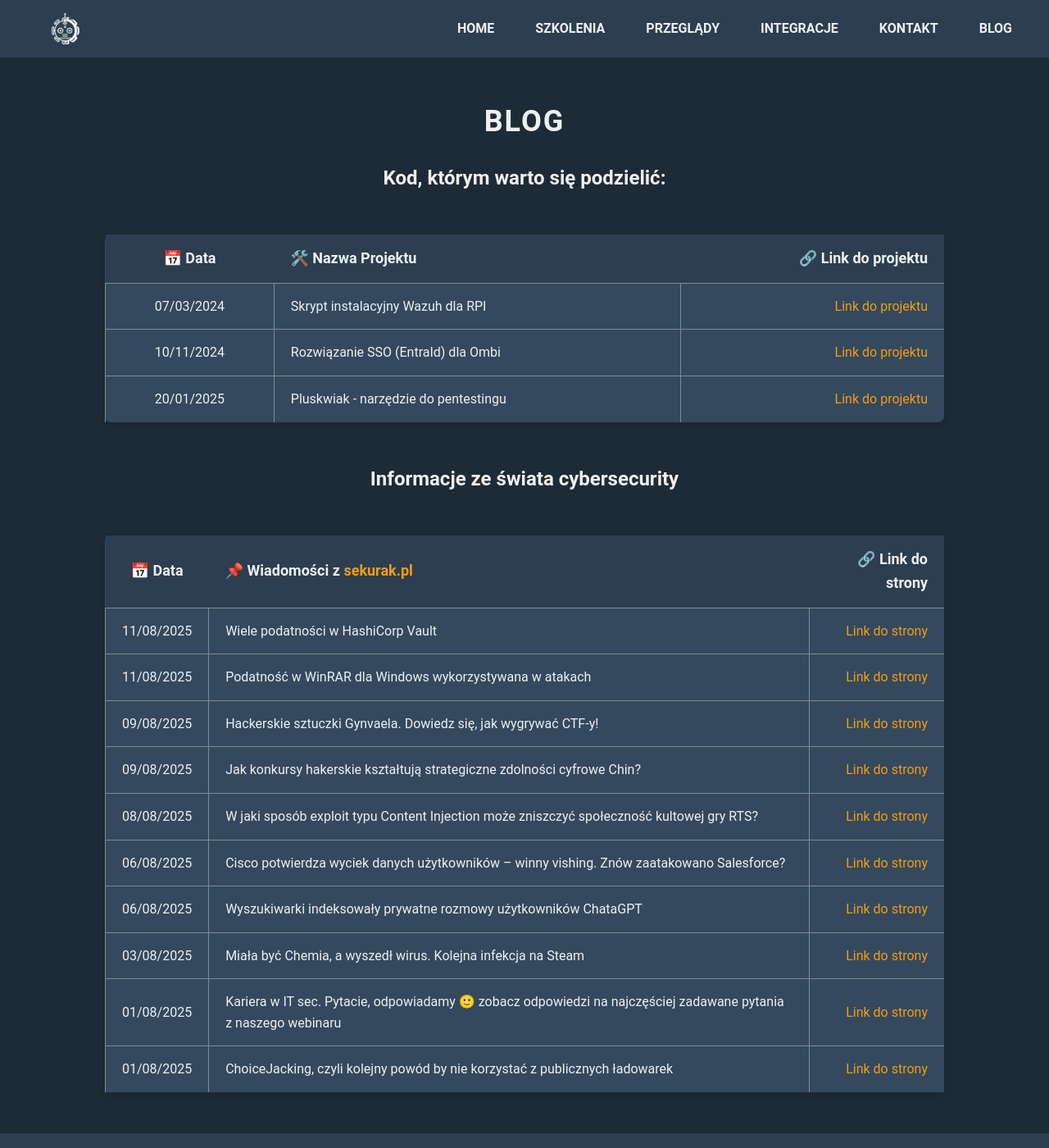
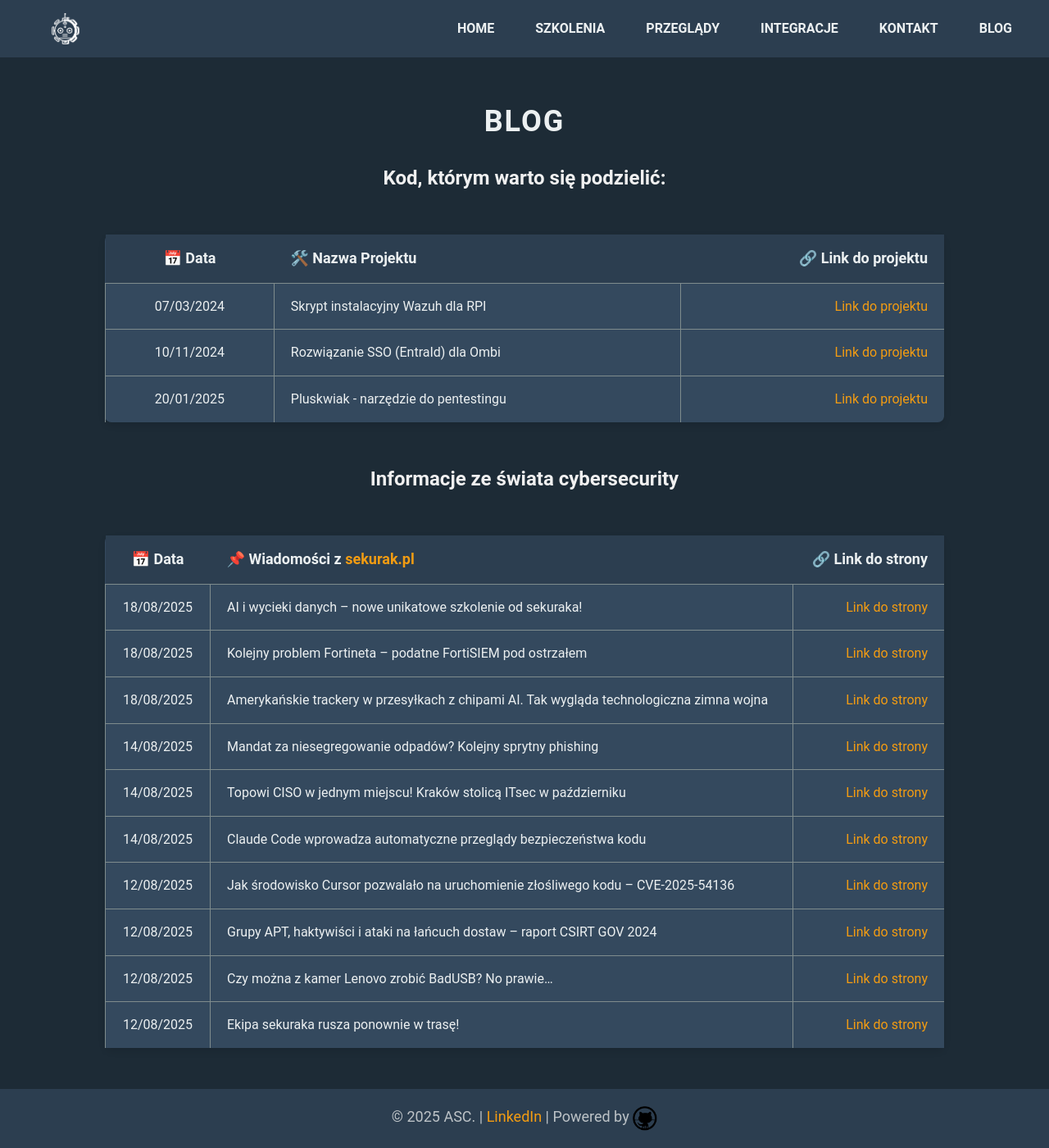
Before and after one commit to dadmins1984/Web, a Jekyll site: the page built from projects.md, in a window 1280 px wide and 1400 px high. Shown: the whole window at 82% size. Built offline with Jekyll 4.4.1, drawn with Linux system fonts in a browser that asks for light colours.

Commit message:
Blog update: 2025-18-08

```diff
--- a/projects.md
+++ b/projects.md
@@ -16,13 +16,13 @@ title: "Projects"
 
 | 📅 Data | 📌 Wiadomości z [sekurak.pl](https://sekurak.pl/) | 🔗 Link do strony |
 |:---------:|:------------------|-------------------:|
-| 11/08/2025 | Wiele podatności w HashiCorp Vault | [Link do strony](https://sekurak.pl/wiele-podatnosci-w-hashicorp-vault/) |
-| 11/08/2025 | Podatność w WinRAR dla Windows wykorzystywana w atakach | [Link do strony](https://sekurak.pl/podatnosc-w-winrar-dla-windows-wykorzystywana-w-atakach/) |
-| 09/08/2025 | Hackerskie sztuczki Gynvaela. Dowiedz się, jak wygrywać CTF-y! | [Link do strony](https://sekurak.pl/hackerskie-sztuczki-gynvaela-dowiedz-sie-jak-wygrywac-ctf-y/) |
-| 09/08/2025 | Jak konkursy hakerskie kształtują strategiczne zdolności cyfrowe Chin? | [Link do strony](https://sekurak.pl/jak-konkursy-hakerskie-ksztaltuja-strategiczne-zdolnosci-cyfrowe-chin/) |
-| 08/08/2025 | W jaki sposób exploit typu Content Injection może zniszczyć społeczność kultowej gry RTS? | [Link do strony](https://sekurak.pl/w-jaki-sposob-exploit-typu-content-injection-moze-zniszczyc-spolecznosc-kultowej-gry-rts/) |
-| 06/08/2025 | Cisco potwierdza wyciek danych użytkowników – winny vishing. Znów zaatakowano Salesforce? | [Link do strony](https://sekurak.pl/cisco-potwierdza-wyciek-uzytkownikow-winny-vishing-znow-zaatakowano-salesforce/) |
-| 06/08/2025 | Wyszukiwarki indeksowały prywatne rozmowy użytkowników ChataGPT | [Link do strony](https://sekurak.pl/wyszukiwarki-indeksowaly-prywatne-rozmowy-uzytkownikow-chatagpt/) |
-| 03/08/2025 | Miała być Chemia, a wyszedł wirus. Kolejna infekcja na Steam | [Link do strony](https://sekurak.pl/miala-byc-chemia-a-wyszedl-wirus-kolejna-infekcja-na-steam/) |
-| 01/08/2025 | Kariera w IT sec. Pytacie, odpowiadamy 🙂 zobacz odpowiedzi na najczęściej zadawane pytania z naszego webinaru | [Link do strony](https://sekurak.pl/kariera-w-it-sec-pytacie-odpowiadamy/) |
-| 01/08/2025 | ChoiceJacking, czyli kolejny powód by nie korzystać z publicznych ładowarek | [Link do strony](https://sekurak.pl/choicejacking-czyli-kolejny-powod-by-nie-korzystac-z-publicznych-ladowarek/) |
+| 18/08/2025 | AI i wycieki danych – nowe unikatowe szkolenie od sekuraka! | [Link do strony](https://sekurak.pl/ai-i-wycieki-danych-nowe-unikatowe-szkolenie-od-sekuraka/) |
+| 18/08/2025 | Kolejny problem Fortineta – podatne FortiSIEM pod ostrzałem | [Link do strony](https://sekurak.pl/kolejny-problem-fortineta-podatne-fortisiem-pod-ostrzalem/) |
+| 18/08/2025 | Amerykańskie trackery w przesyłkach z chipami AI. Tak wygląda technologiczna zimna wojna | [Link do strony](https://sekurak.pl/amerykanskie-trackery-w-przesylkach-z-chipami-ai-tak-wyglada-technologiczna-zimna-wojna/) |
+| 14/08/2025 | Mandat za niesegregowanie odpadów? Kolejny sprytny phishing | [Link do strony](https://sekurak.pl/mandat-za-niesegregowanie-odpadow-kolejny-sprytny-phishing/) |
+| 14/08/2025 | Topowi CISO w jednym miejscu! Kraków stolicą ITsec w październiku | [Link do strony](https://sekurak.pl/topowi-ciso-w-jednym-miejscu-krakow-stolica-itsec-w-pazdzierniku/) |
+| 14/08/2025 | Claude Code wprowadza automatyczne przeglądy bezpieczeństwa kodu | [Link do strony](https://sekurak.pl/claude-code-wprowadza-automatyczne-przeglady-bezpieczenstwa-kodu/) |
+| 12/08/2025 | Jak środowisko Cursor pozwalało na uruchomienie złośliwego kodu – CVE-2025-54136 | [Link do strony](https://sekurak.pl/jak-srodowisko-cursor-pozwalalo-na-uruchomienie-zlosliwego-kodu-cve-2025-54136/) |
+| 12/08/2025 | Grupy APT, haktywiści i ataki na łańcuch dostaw – raport CSIRT GOV 2024 | [Link do strony](https://sekurak.pl/grupy-apt-haktywisci-i-ataki-na-lancuch-dostaw-raport-csirt-gov-2024/) |
+| 12/08/2025 | Czy można z kamer Lenovo zrobić BadUSB? No prawie… | [Link do strony](https://sekurak.pl/czy-mozna-z-kamer-lenovo-zrobic-usb-rubber-ducky-no-prawie/) |
+| 12/08/2025 | Ekipa sekuraka rusza ponownie w trasę! | [Link do strony](https://sekurak.pl/ekipa-sekuraka-rusza-ponownie-w-trase/) |
```
